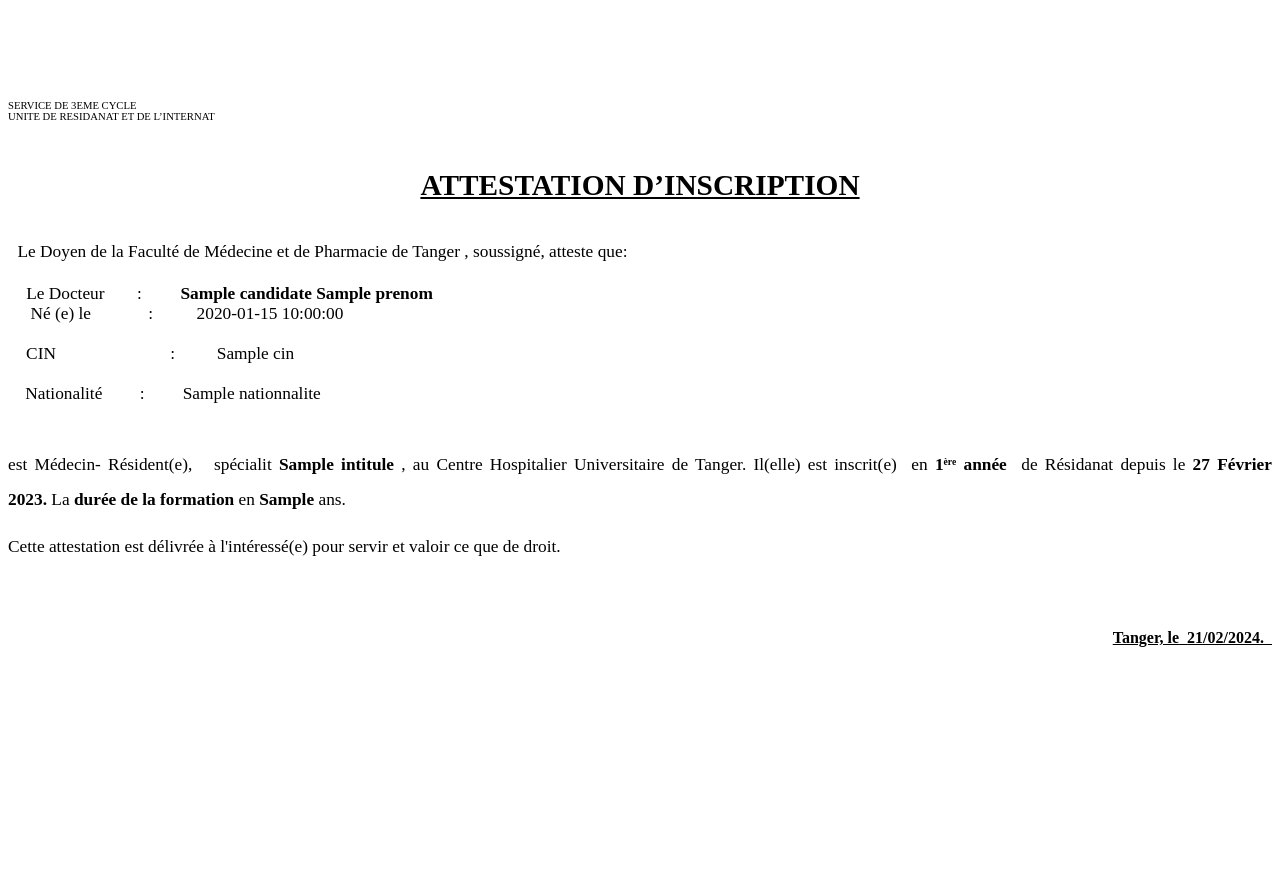
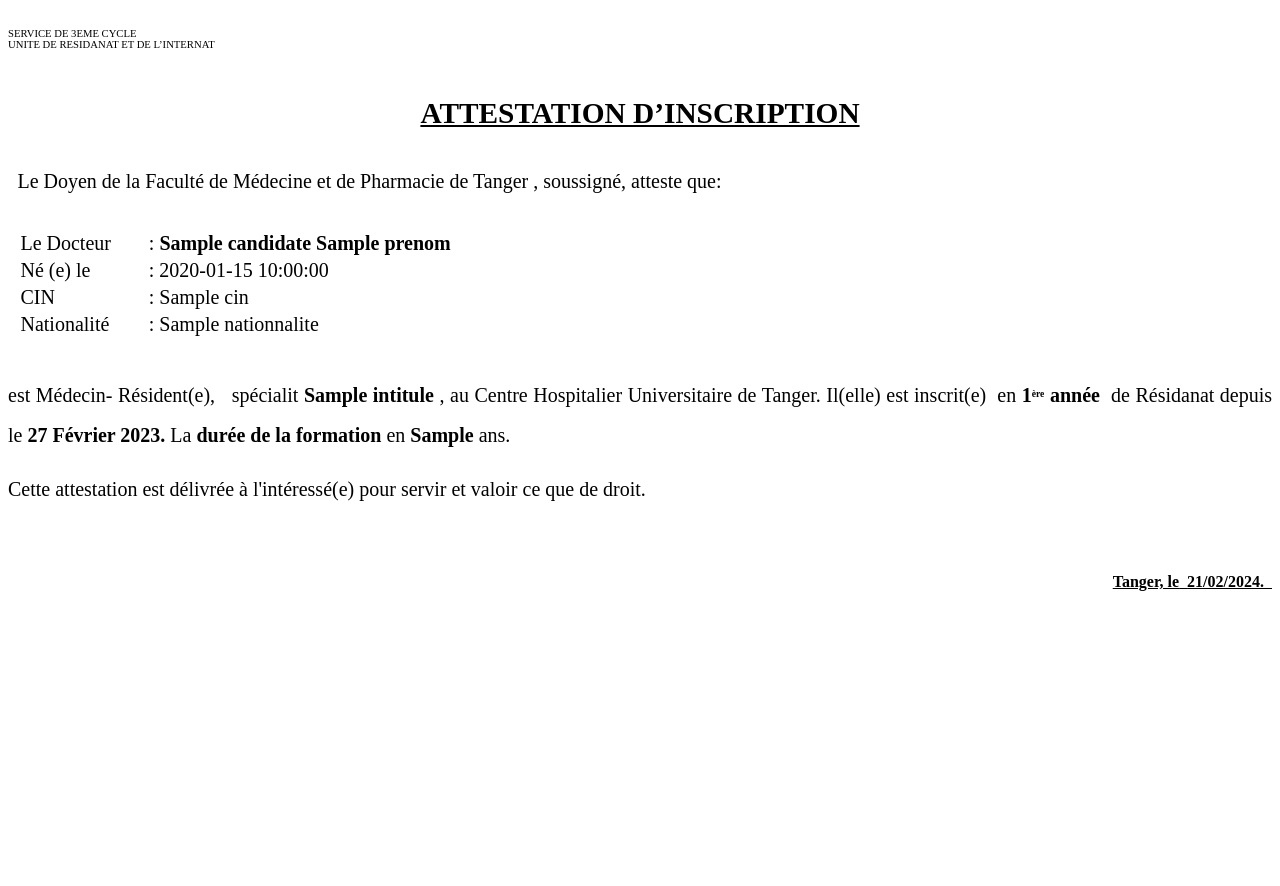
Before and after one commit to EssaidiOualid/Symfony-Project-Manager-with-Ajax, a Symfony app: template templates/attestation/attestation.html.twig in a window 1280 px wide. Shown: the part 157-1043 px from the top of the page. Run offline with Twig, Linux system fonts and the light colour scheme; the template is opened without the code that fills it: most values are stand-ins (such as "Sample title", 1, 10 or a date in 2020); some libraries are stand-ins or nearby versions.

Commit message:
attestation

```diff
--- a/templates/attestation/attestation.html.twig
+++ b/templates/attestation/attestation.html.twig
@@ -15,10 +15,8 @@
        <br>
     <br>
     <br>
-    <br>
-    <br>
-    <br>
-    <br>
+
+
         <p style="margin-top:0pt; margin-bottom:0pt;">&nbsp;</p>
         <p style="margin-top:0pt; margin-bottom:0pt;">&nbsp;</p>
         <p style="margin-top:0pt; margin-bottom:0pt;">&nbsp;</p>
@@ -34,31 +32,65 @@
     <p style="margin-top:0pt; margin-bottom:0pt; font-size:14pt;"><span style="font-family:Arial;">&nbsp;</span></p>
     <p style="margin-top:0pt; margin-bottom:0pt; font-size:12pt;"><span style="font-family:Arial;">&nbsp;</span></p>
 
-    <p style="margin:0pt 7.05pt 0pt 7.1pt;  font-size:13pt;"><span >Le Doyen de la Facult&eacute; de M&eacute;decine et de Pharmacie de Tanger , soussign&eacute;, atteste que:</span></p>
-    <p style="margin:0pt 7.05pt 0pt 7.1pt; font-size:14pt;"><span style="font-family:Arial;">&nbsp;</span></p>
-    <p style="margin:0pt 7.05pt 0pt 7.1pt; font-size:13pt;"><span style="font-family:'Bookman Old Style';">&nbsp;</span>
-    <span >Le Docteur</span><span >&nbsp;</span><span style="width:21.11pt; font-family:'Bookman Old Style'; display:inline-block;">&nbsp;</span><span style="font-family:'Bookman Old Style';">:</span><strong><span style="font-family:'Bookman Old Style';">&nbsp;&nbsp;</span></strong><strong><span style="width:22.41pt; font-family:'Bookman Old Style'; display:inline-block;">&nbsp;</span></strong><strong><span style="font-family:'Bookman Old Style';">{{candidate.nom}} {{candidate.prenom}}</span></strong></p>
-    <p style="margin:0pt 7.05pt 0pt 7.1pt; font-size:13pt;"><span >&nbsp; &nbsp;N&eacute; (e) le</span><span style="font-family:'Bookman Old Style';">&nbsp;&nbsp;&nbsp;&nbsp;&nbsp;&nbsp;&nbsp;</span><span style="width:20.09pt; font-family:'Bookman Old Style'; display:inline-block;">&nbsp;</span><span style="font-family:'Bookman Old Style';">:</span><span style="font-family:'Bookman Old Style';">&nbsp;&nbsp;</span><span style="width:22.93pt; font-family:'Bookman Old Style'; display:inline-block;">&nbsp;</span><span style="font-family:'Bookman Old Style';">
-    {{candidate.dateNaissance}}</span></p>
-    <p style="margin:0pt 7.05pt 0pt 7.1pt; font-size:13pt;"><span style="font-family:'Bookman Old Style';">&nbsp;</span></p>
-    <p style="margin:0pt 7.05pt 0pt 7.1pt; font-size:13pt;"><span >&nbsp;&nbsp;CIN</span>
-    <span style="font-family:'Bookman Old Style';">&nbsp;&nbsp;&nbsp;</span>
-    <span style="width:27.58pt; font-family:'Bookman Old Style'; display:inline-block;">&nbsp;</span>
-    <span style="width:35.4pt; font-family:'Bookman Old Style'; display:inline-block;">&nbsp;</span>
-    <span style="font-family:'Bookman Old Style';">:</span><span style="width:31.24pt; font-family:'Bookman Old Style'; display:inline-block;">&nbsp;</span><span style="font-family:'Bookman Old Style';">{{candidate.cin}}</span></p>
-    <p style="margin:0pt 7.05pt 0pt 7.1pt; font-size:13pt;"><strong><span style="font-family:'Bookman Old Style';">&nbsp;</span></strong></p>
-    <p style="margin-top:0pt; margin-bottom:0pt; text-align:justify; font-size:13pt;"><span >&nbsp;&nbsp;</span>
-    <span >&nbsp;Nationalit&eacute;&nbsp;</span><span style="width:24.84pt; font-family:'Bookman Old Style'; display:inline-block;">&nbsp;</span><span style="font-family:'Bookman Old Style';">:</span><span style="font-family:'Bookman Old Style';">&nbsp;&nbsp;&nbsp;</span><span style="width:18.77pt; font-family:'Bookman Old Style'; display:inline-block;">&nbsp;</span><span style="font-family:'Bookman Old Style';">{{candidate.nationnalite}}</span></p>
-    <p style="margin:0pt 7.05pt 0pt 7.1pt; font-size:14pt;"><strong><span style="font-family:Arial;">&nbsp;</span></strong></p>
-    <p style="margin:0pt 7.05pt 0pt 7.1pt; font-size:14pt;"><span style="font-family:Arial;">&nbsp;</span></p>
-    <p style="margin-top:0pt; margin-bottom:0pt; text-align:justify; line-height:200%; font-size:13pt;"><span >est M&eacute;decin- R&eacute;sident(e),</span>
+    <p style="margin:0pt 7.05pt 0pt 7.1pt;  font-size:15pt;"><span >Le Doyen de la Facult&eacute; de M&eacute;decine et de Pharmacie de Tanger ,
+     soussign&eacute;, atteste que:</span></p>
+     <br><br>
+    <table>
+              <tr>
+
+              	<td >
+              	<span style="margin:0pt 7.05pt 0pt 7.1pt;  font-size:15pt; text-align: justify;">	Le Docteur </span>
+              	</td>
+                <td>
+                 <span style="margin:0pt 7.05pt 0pt 7.1pt;  font-size:15pt; text-align: justify;"> &nbsp;&nbsp; : <strong>{{candidate.nom}} {{candidate.prenom}}</strong> </span>
+                </td>
+              </tr>
+	      			<tr>
+
+                <td>
+              <span style="margin:0pt 7.05pt 0pt 7.1pt;  font-size:15pt;">   Né (e) le </span>
+                </td>
+                <td>
+                <span style="margin:0pt 7.05pt 0pt 7.1pt;  font-size:15pt; text-align: justify;">   &nbsp;&nbsp; : {{candidate.dateNaissance}} </span>
+                </td>
+              </tr>
+              <tr>
+
+              	<td>
+              	<span style="margin:0pt 7.05pt 0pt 7.1pt;  font-size:15pt; text-align: justify;">	CIN   </span>
+              	</td>
+                <td>
+                  <span style="margin:0pt 7.05pt 0pt 7.1pt;  font-size:15pt; text-align: justify;"> &nbsp;&nbsp; : {{candidate.cin}} </span>
+                </td>
+              </tr>
+
+
+
+	      			<tr>
+                <td>
+                 <span style="margin:0pt 7.05pt 0pt 7.1pt;  font-size:15pt; text-align: justify;"> Nationalité </span>
+                </td>
+                <td>
+                  <span style="margin:0pt 7.05pt 0pt 7.1pt;  font-size:15pt; text-align: justify;"> &nbsp;&nbsp; : {{candidate.nationnalite}} </span>
+                </td>
+              </tr>
+
+
+
+
+
+  			</table>
+
+        <br> <br>
+
+    <p style="margin-top:0pt; margin-bottom:0pt; text-align:justify; line-height:200%; font-size:15pt;"><span >est M&eacute;decin- R&eacute;sident(e),</span>
     <span >&nbsp;</span>
     <span >sp&eacute;cialit <strong>{{candidate.specialite.intitule}} </strong></span>
     <span style="font-family:'Bookman Old Style';">,&nbsp;</span><span >au Centre Hospitalier Universitaire de Tanger. Il(elle) est inscrit(e)</span>
     <strong><span >&nbsp;</span></strong><span >en&nbsp;</span><strong><span style="font-family:'Bookman Old Style';">1</span></strong><strong><span style="line-height:200%; font-family:'Bookman Old Style'; font-size:8.67pt;"><sup>&egrave;re</sup></span></strong><strong><span style="font-family:'Bookman Old Style';">&nbsp;ann&eacute;e</span></strong>
     <span >&nbsp;de R&eacute;sidanat depuis le&nbsp;</span><strong><span style="font-family:'Bookman Old Style';">27 F&eacute;vrier 2023.&nbsp;</span></strong><span style="font-family:'Bookman Old Style';">La&nbsp;</span><strong><span style="font-family:'Bookman Old Style';">dur&eacute;e de la formation</span></strong><span style="font-family:'Bookman Old Style';">&nbsp;en&nbsp;</span><strong><span style="font-family:'Bookman Old Style';">{{candidate.specialite.dureeFormation}}&nbsp;</span></strong><span style="font-family:'Bookman Old Style';">ans.&nbsp;</span></p>
-    <p style="margin-top:0pt; margin-bottom:0pt; text-align:justify; font-size:13pt;"><span style="font-family:'Bookman Old Style';">&nbsp;</span></p>
-    <p style="margin-top:0pt; margin-bottom:0pt; font-size:13pt;">Cette attestation est d&eacute;livr&eacute;e &agrave; l&apos;int&eacute;ress&eacute;(e) pour servir et valoir  ce que de droit.</p>
+    <p style="margin-top:0pt; margin-bottom:0pt; text-align:justify; font-size:15pt;"><span style="font-family:'Bookman Old Style';">&nbsp;</span></p>
+    <p style="margin-top:0pt; margin-bottom:0pt; font-size:15pt;">Cette attestation est d&eacute;livr&eacute;e &agrave; l&apos;int&eacute;ress&eacute;(e) pour servir et valoir  ce que de droit.</p>
     <p style="margin-top:0pt; margin-bottom:0pt;">&nbsp;</p>
     <p style="margin-top:0pt; margin-bottom:0pt;">&nbsp;</p>
     <p style="margin-top:0pt; margin-bottom:0pt;">&nbsp;</p>
```
Also changed, not shown: templates/attestation/attestation_Reussite.html.twig (+6 -7 lines).
